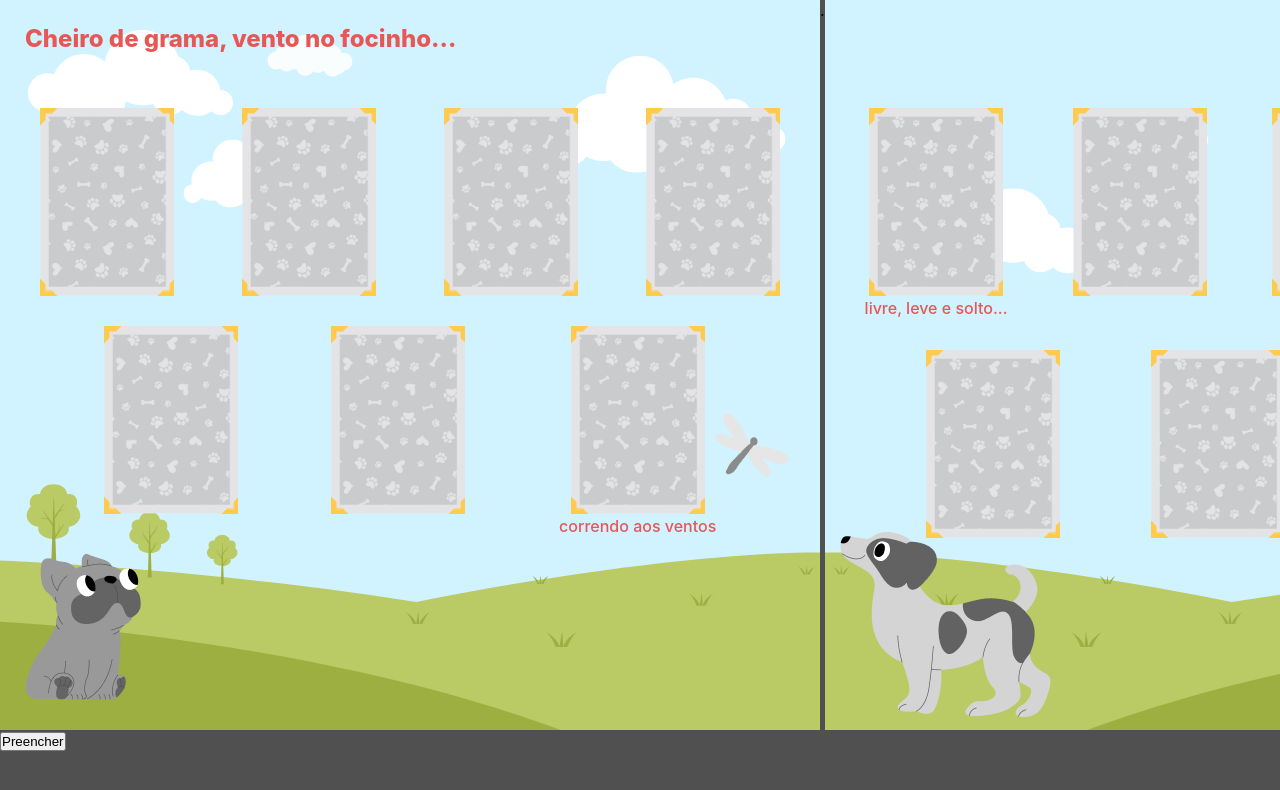
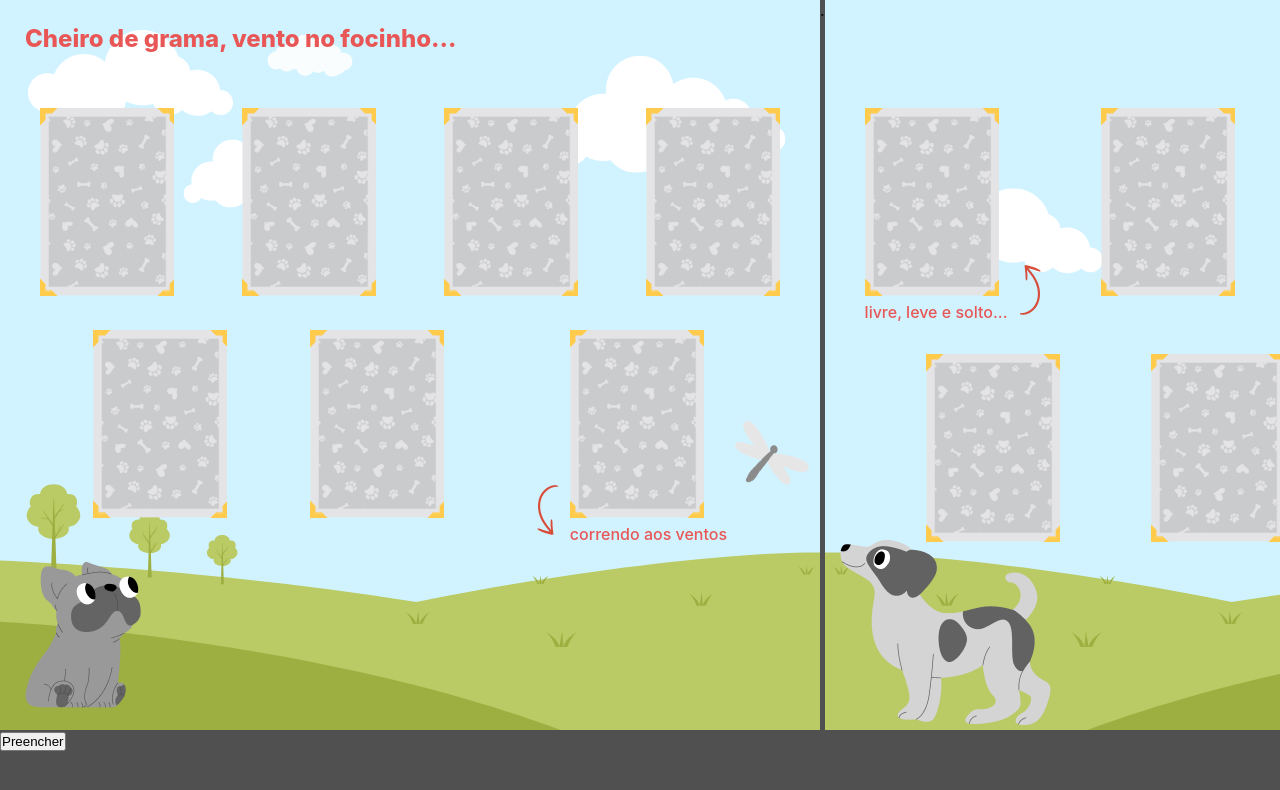
Before and after one commit to PedroHPAlmeida/my-dear-pet, an Angular app: page / in a window 1280 px wide. Shown: the top 790 px of the page. Built offline with nearby package versions, Linux system fonts and the light colour scheme.

Commit message:
feat: adiciona seta ao text

```diff
--- a/src/app/pages/home/home.component.html
+++ b/src/app/pages/home/home.component.html
@@ -20,7 +20,7 @@
     <p>.</p>
     <app-left-page bgImage="/assets/images/bg/bg-fields-right.png">
         <div class="home__figures-top">
-            <app-figure text="livre, leve e solto..."/>
+            <app-figure text="livre, leve e solto..." arrow="up"/>
             <app-figure />
             <app-figure />
             <app-figure />
--- a/src/app/pages/home/home.component.scss
+++ b/src/app/pages/home/home.component.scss
@@ -21,7 +21,7 @@
     &__sticker-dragon-fly {
         position: absolute;
         top: -140px;
-        left: 690px;
+        left: 710px;
     }
 
     &__sticker-jackrussell {
--- a/src/app/shared/components/figure/figure.component.html
+++ b/src/app/shared/components/figure/figure.component.html
@@ -1,10 +1,18 @@
 <section class="figure" [ngStyle]="{
     'transform': 'rotate(' + rotate + 'deg)',
 }">
-    <div class="figure__back" [ngStyle]="{
-        'width': width + 'px',
-        'height': height + 'px',
+    <img src="/assets/images/icons/arrow-down-red.png" *ngIf="text && arrow == 'down'" [ngStyle]="{
+            'margin-top': (height - 44) + 'px'
+        }">
+    <div>
+        <div class="figure__back" [ngStyle]="{
+            'width': width + 'px',
+            'height': height + 'px',
+        }">
+        </div>
+        <p class="figure__text text-medium-16-24 text-red-light">{{ text }}</p>
+    </div>
+    <img src="/assets/images/icons/arrow-up-red.png" *ngIf="text && arrow == 'up'" [ngStyle]="{
+        'margin-top': (height - 44) + 'px'
     }">
-    </div>
-    <p class="figure__text text-medium-16-24 text-red-light">{{ text }}</p>
 </section>
--- a/src/app/shared/components/figure/figure.component.scss
+++ b/src/app/shared/components/figure/figure.component.scss
@@ -1,7 +1,7 @@
 .figure {
     margin: 15px;
     display: flex;
-    flex-direction: column;
+    flex-direction: row;
     align-items: center;
 
     &__back {
@@ -11,6 +11,7 @@
     }
 
     &__text {
+        margin-top: 4px;
         text-align: center;
     }
 }
--- a/src/app/shared/components/figure/figure.component.ts
+++ b/src/app/shared/components/figure/figure.component.ts
@@ -10,4 +10,5 @@ export class FigureComponent {
   @Input() width: number = 134;
   @Input() height: number = 188;
   @Input() text: string = '';
+  @Input() arrow: 'up' | 'down' = 'down';
 }
```
Also changed, not shown: src/assets/images/icons/arrow-down-red.png (added), src/assets/images/icons/arrow-up-red.png (added).
